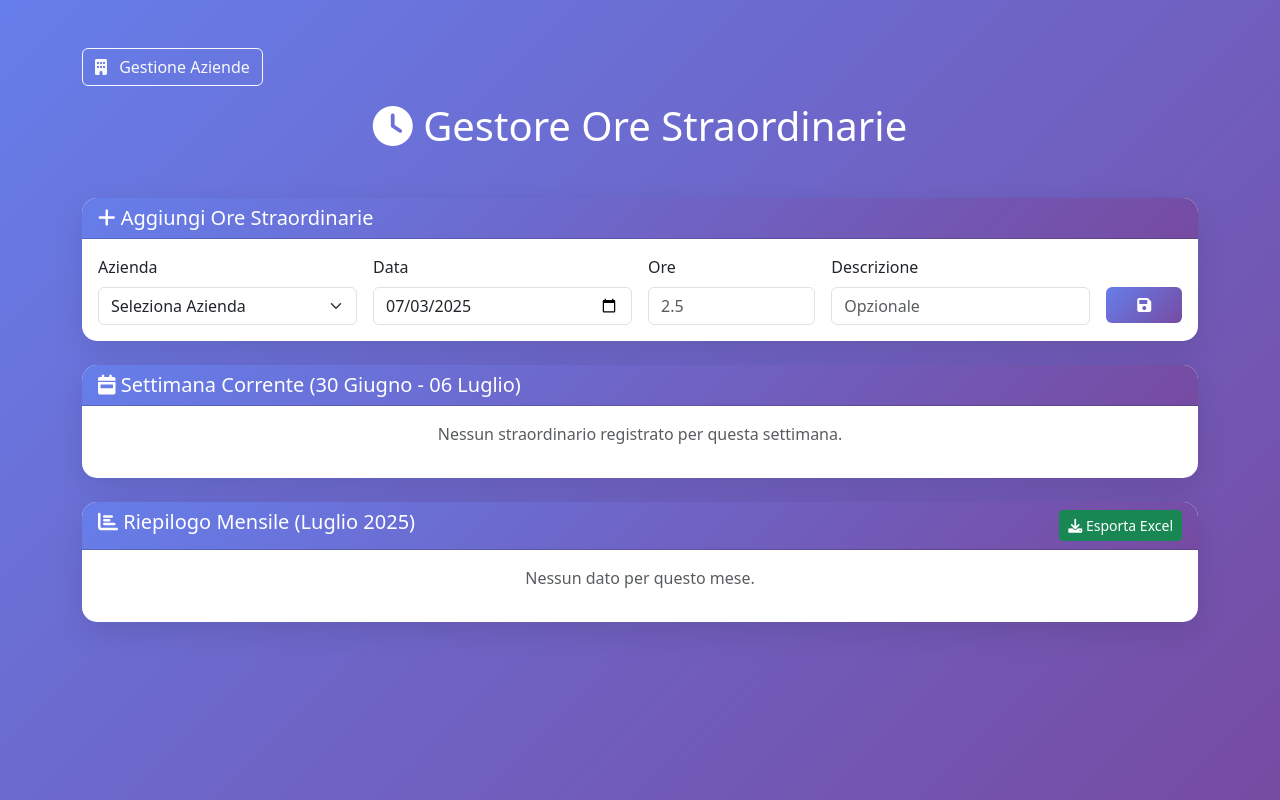
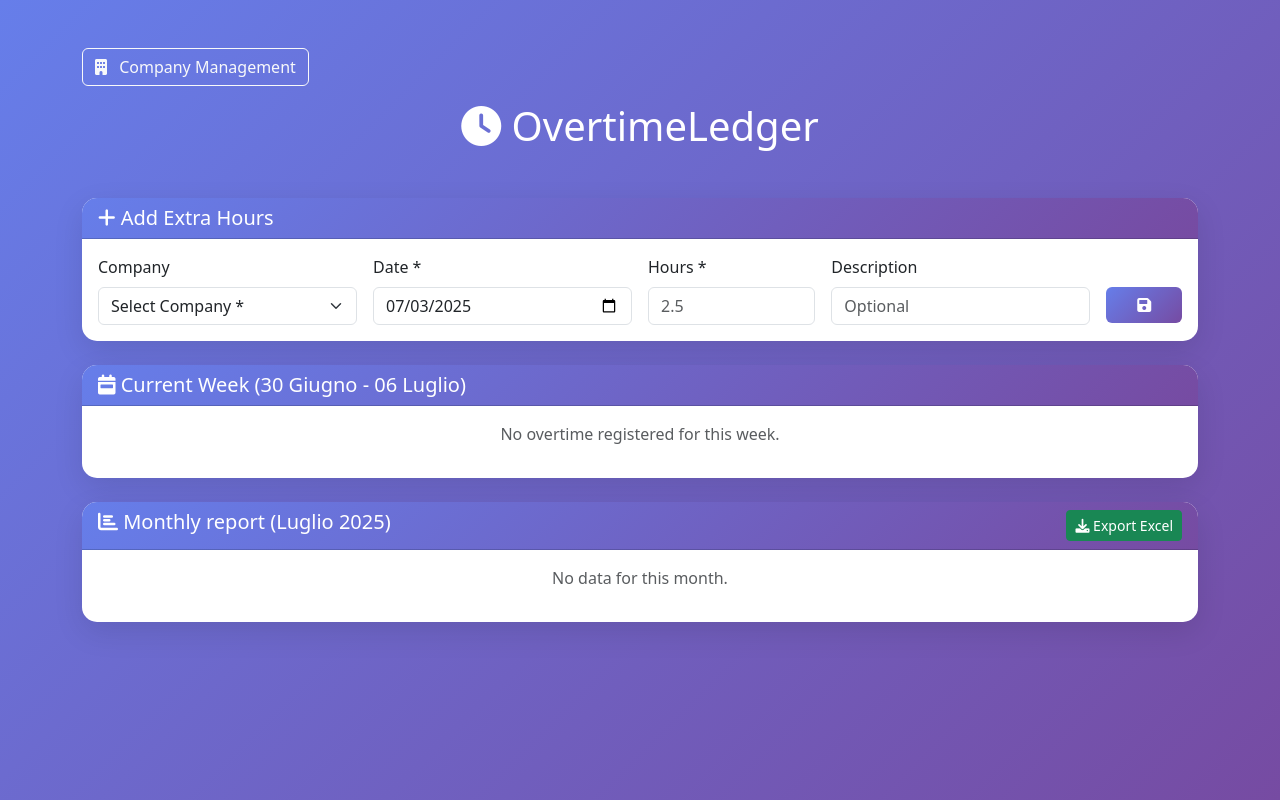
Before and after one commit to Piccios/OvertimeLedger, a PHP site: page / in a window 1280 px wide. Run offline with PHP 8.4, Linux system fonts and the light colour scheme; data comes from the database, SQL or seed files in the repository; tables that the repository leaves empty hold one stand-in row (values such as "Sample post").

Commit message:
Translated comments and strings in config.php, export_excel.php, index.php, manage_companies.php, and test_colors.php to English for improved localization.

```diff
--- a/config.php
+++ b/config.php
@@ -1,11 +1,11 @@
 <?php
-// Configurazione del database
+// Database configuration
 define('DB_HOST', 'localhost');
 define('DB_NAME', 'straordinari');
-define('DB_USER', 'root');  // Cambia questo con il tuo username MySQL
-define('DB_PASS', '');      // Cambia questo con la tua password MySQL
+define('DB_USER', 'root');  // Change this with your MySQL username
+define('DB_PASS', '');      // Change this with your MySQL password
 
-// Creazione della connessione al database
+// Creating database connection
 function getDBConnection() {
     try {
         $pdo = new PDO(
--- a/index.php
+++ b/index.php
@@ -3,7 +3,7 @@ require_once 'config.php';
 
 $pdo = getDBConnection();
 
-// Gestisco le richieste POST
+// Handle POST requests
 if ($_SERVER['REQUEST_METHOD'] === 'POST') {
     if (isset($_POST['action'])) {
         switch ($_POST['action']) {
@@ -16,7 +16,7 @@ if ($_SERVER['REQUEST_METHOD'] === 'POST') {
                 $stmt = $pdo->prepare("INSERT INTO extra_hours (company_id, date, hours, description) VALUES (?, ?, ?, ?) ON DUPLICATE KEY UPDATE hours = ?, description = ?");
                 $stmt->execute([$company_id, $date, $hours, $description, $hours, $description]);
 
-                // Redirect per evitare la ripetizione del form
+                // Redirect to avoid form resubmission
                 header('Location: index.php?success=1');
                 exit;
 
@@ -25,7 +25,7 @@ if ($_SERVER['REQUEST_METHOD'] === 'POST') {
                 $stmt = $pdo->prepare("DELETE FROM extra_hours WHERE id = ?");
                 $stmt->execute([$id]);
 
-                // Redirect per evitare la ripetizione del form
+                // Redirect to avoid form resubmission
                 header('Location: index.php?deleted=1');
                 exit;
 
@@ -39,23 +39,23 @@ if ($_SERVER['REQUEST_METHOD'] === 'POST') {
                 $stmt = $pdo->prepare("UPDATE extra_hours SET company_id = ?, date = ?, hours = ?, description = ? WHERE id = ?");
                 $stmt->execute([$company_id, $date, $hours, $description, $id]);
 
-                // Redirect per evitare la ripetizione del form
+                // Redirect to avoid form resubmission
                 header('Location: index.php?edited=1');
                 exit;
         }
     }
 }
 
-// Recupero le aziende
+// Retrieve companies
 $companies = $pdo->query("SELECT * FROM companies ORDER BY name")->fetchAll();
 
-// Creo un mapping per i colori delle aziende
+// Create mapping for company colors
 $company_colors = [];
 foreach ($companies as $company) {
     $company_colors[$company['id']] = $company['color'] ?? '#6c757d';
 }
 
-// Recupero i dati della settimana corrente
+// Retrieve current week data
 $current_week_start = date('Y-m-d', strtotime('monday this week'));
 $current_week_end = date('Y-m-d', strtotime('sunday this week'));
 
@@ -69,7 +69,7 @@ $stmt = $pdo->prepare("
 $stmt->execute([$current_week_start, $current_week_end]);
 $week_data = $stmt->fetchAll();
 
-// Recupero il riepilogo mensile
+// Retrieve monthly summary
 $current_month = date('Y-m');
 $stmt = $pdo->prepare("
     SELECT c.id as company_id, c.name as company_name, c.color as company_color, SUM(eh.hours) as total_hours
@@ -82,7 +82,7 @@ $stmt = $pdo->prepare("
 $stmt->execute([$current_month]);
 $monthly_summary = $stmt->fetchAll();
 
-// Mesi in italiano
+// Italian months
 $italian_months = [
     'January' => 'Gennaio', 'February' => 'Febbraio', 'March' => 'Marzo',
     'April' => 'Aprile', 'May' => 'Maggio', 'June' => 'Giugno',
@@ -90,7 +90,7 @@ $italian_months = [
     'October' => 'Ottobre', 'November' => 'Novembre', 'December' => 'Dicembre'
 ];
 
-// Giorni in italiano
+// Italian days
 $italian_days = [
     'Mon' => 'Lun', 'Tue' => 'Mar', 'Wed' => 'Mer', 'Thu' => 'Gio',
     'Fri' => 'Ven', 'Sat' => 'Sab', 'Sun' => 'Dom'
@@ -98,19 +98,19 @@ $italian_days = [
 
 $current_month_name = $italian_months[date('F')];
 
-// Funzione per ottenere lo stile del badge dell'azienda
+// Function to get company badge style
 function getCompanyBadgeStyle($color) {
     return "background-color: {$color}; color: " . (isColorDark($color) ? 'white' : 'black') . ";";
 }
 
-// Funzione per determinare se un colore è scuro (per scegliere il colore del testo appropriato)
+// Function to determine if a color is dark (to choose appropriate text color)
 function isColorDark($color) {
     $hex = str_replace('#', '', $color);
     $r = hexdec(substr($hex, 0, 2));
     $g = hexdec(substr($hex, 2, 2));
     $b = hexdec(substr($hex, 4, 2));
 
-    // Calcolo la luminosità usando la formula di luminanza
+    // Calculate brightness using luminance formula
     $brightness = (($r * 299) + ($g * 587) + ($b * 114)) / 1000;
 
     return $brightness < 128;
@@ -206,7 +206,7 @@ function isColorDark($color) {
             <div class="col-12">
                 <a href="manage_companies.php" class="btn btn-outline-light">
                     <i class="fas fa-building me-2"></i>
-                    Gestione Aziende
+                    Company Management
                 </a>
             </div>
         </div>
@@ -214,7 +214,7 @@ function isColorDark($color) {
         <div class="row">
             <div class="col-12">
                 <h1 class="text-white text-center mb-5">
-                    <i class="fas fa-clock"></i> Gestore Ore Straordinarie
+                    <i class="fas fa-clock"></i> OvertimeLedger
                 </h1>
             </div>
         </div>
@@ -224,31 +224,31 @@ function isColorDark($color) {
             <div class="col-12">
                 <div class="card">
                     <div class="card-header">
-                        <h5 class="mb-0"><i class="fas fa-plus"></i> Aggiungi Ore Straordinarie</h5>
+                        <h5 class="mb-0"><i class="fas fa-plus"></i> Add Extra Hours</h5>
                     </div>
                     <div class="card-body">
                         <form method="POST" class="row g-3">
                             <input type="hidden" name="action" value="add">
                             <div class="col-md-3">
-                                <label for="company_id" class="form-label">Azienda</label>
+                                <label for="company_id" class="form-label">Company</label>
                                 <select name="company_id" id="company_id" class="form-select" required>
-                                    <option value="">Seleziona Azienda</option>
+                                    <option value="">Select Company *</option>
                                     <?php foreach ($companies as $company): ?>
                                         <option value="<?= $company['id'] ?>"><?= htmlspecialchars($company['name']) ?></option>
                                     <?php endforeach; ?>
                                 </select>
                             </div>
                             <div class="col-md-3">
-                                <label for="date" class="form-label">Data</label>
+                                <label for="date" class="form-label">Date *</label>
                                 <input type="date" name="date" id="date" class="form-control" value="<?= date('Y-m-d') ?>" required>
                             </div>
                             <div class="col-md-2">
-                                <label for="hours" class="form-label">Ore</label>
+                                <label for="hours" class="form-label">Hours *</label>
                                 <input type="number" name="hours" id="hours" class="form-control" step="0.5" min="0" placeholder="2.5" required>
                             </div>
                             <div class="col-md-3">
-                                <label for="description" class="form-label">Descrizione</label>
-                                <input type="text" name="description" id="description" class="form-control" placeholder="Opzionale">
+                                <label for="description" class="form-label">Description</label>
+                                <input type="text" name="description" id="description" class="form-control" placeholder="Optional">
                             </div>
                             <div class="col-md-1">
                                 <label class="form-label">&nbsp;</label>
@@ -269,22 +269,22 @@ function isColorDark($color) {
                     <div class="card-header">
                         <h5 class="mb-0">
                             <i class="fas fa-calendar-week"></i>
-                            Settimana Corrente (<?= date('d', strtotime($current_week_start)) ?> <?= $italian_months[date('F', strtotime($current_week_start))] ?> - <?= date('d', strtotime($current_week_end)) ?> <?= $italian_months[date('F', strtotime($current_week_end))] ?>)
+                            Current Week (<?= date('d', strtotime($current_week_start)) ?> <?= $italian_months[date('F', strtotime($current_week_start))] ?> - <?= date('d', strtotime($current_week_end)) ?> <?= $italian_months[date('F', strtotime($current_week_end))] ?>)
                         </h5>
                     </div>
                     <div class="card-body">
                         <?php if (empty($week_data)): ?>
-                            <p class="text-muted text-center">Nessun straordinario registrato per questa settimana.</p>
+                            <p class="text-muted text-center">No overtime registered for this week.</p>
                         <?php else: ?>
                             <div class="table-responsive">
                                 <table class="table table-hover">
                                     <thead>
                                         <tr>
-                                            <th>Data</th>
-                                            <th>Azienda</th>
-                                            <th>Ore</th>
-                                            <th>Descrizione</th>
-                                            <th>Azioni</th>
+                                            <th>Date</th>
+                                            <th>Company</th>
+                                            <th>Hours</th>
+                                            <th>Description</th>
+                                            <th>Actions</th>
                                         </tr>
                                     </thead>
                                     <tbody>
@@ -343,15 +343,15 @@ function isColorDark($color) {
                     <div class="card-header">
                         <h5 class="mb-0">
                             <i class="fas fa-chart-bar"></i>
-                            Riepilogo Mensile (<?= $current_month_name ?> <?= date('Y') ?>)
+                            Monthly report (<?= $current_month_name ?> <?= date('Y') ?>)
                             <a href="export_excel.php" class="btn btn-success btn-sm float-end">
-                                <i class="fas fa-download"></i> Esporta Excel
+                                <i class="fas fa-download"></i> Export Excel
                             </a>
                         </h5>
                     </div>
                     <div class="card-body">
                         <?php if (empty($monthly_summary)): ?>
-                            <p class="text-muted text-center">Nessun dato per questo mese.</p>
+                            <p class="text-muted text-center">No data for this month.</p>
                         <?php else: ?>
                             <!-- Totale ore mensili -->
                             <?php
@@ -363,7 +363,7 @@ function isColorDark($color) {
                                         <div class="card-body text-center">
                                             <h4 class="mb-2">
                                                 <i class="fas fa-chart-line me-2"></i>
-                                                Totale Ore Mensili
+                                                Total Monthly Hours
                                             </h4>
                                             <h1 class="display-4 mb-0"><?= $total_monthly_hours ?>h</h1>
                                             <small class="opacity-75"><?= $current_month_name ?> <?= date('Y') ?></small>
@@ -375,7 +375,7 @@ function isColorDark($color) {
                             <!-- Breakdown per azienda -->
                             <h6 class="text-muted mb-3">
                                 <i class="fas fa-building me-2"></i>
-                                Riepilogo per Azienda
+                                Company breakdown
                             </h6>
                             <div class="row">
                                 <?php foreach ($monthly_summary as $summary): ?>
@@ -388,7 +388,7 @@ function isColorDark($color) {
                                                 <h6 class="card-title"><?= htmlspecialchars($summary['company_name']) ?></h6>
                                                 <h3 style="color: <?= $company_color ?>;"><?= $summary['total_hours'] ?>h</h3>
                                                 <small class="text-muted">
-                                                    <?= round(($summary['total_hours'] / $total_monthly_hours) * 100, 1) ?>% del totale
+                                                    <?= round(($summary['total_hours'] / $total_monthly_hours) * 100, 1) ?>% of total
                                                 </small>
                                             </div>
                                         </div>
@@ -408,7 +408,7 @@ function isColorDark($color) {
             <div class="modal-content">
                 <div class="modal-header">
                     <h5 class="modal-title" id="editModalLabel">
-                        <i class="fas fa-edit"></i> Modifica Record
+                        <i class="fas fa-edit"></i> Edit Record
                     </h5>
                     <button type="button" class="btn-close" data-bs-dismiss="modal" aria-label="Close"></button>
                 </div>
@@ -417,7 +417,7 @@ function isColorDark($color) {
                         <input type="hidden" name="action" value="edit">
                         <input type="hidden" name="id" id="edit_id">
                         <div class="mb-3">
-                            <label for="edit_company_id" class="form-label">Azienda</label>
+                            <label for="edit_company_id" class="form-label">Company</label>
                             <select name="company_id" id="edit_company_id" class="form-select" required>
                                 <?php foreach ($companies as $company): ?>
                                     <option value="<?= $company['id'] ?>"><?= htmlspecialchars($company['name']) ?></option>
@@ -425,22 +425,22 @@ function isColorDark($color) {
                             </select>
                         </div>
                         <div class="mb-3">
-                            <label for="edit_date" class="form-label">Data</label>
+                            <label for="edit_date" class="form-label">Date</label>
                             <input type="date" name="date" id="edit_date" class="form-control" required>
                         </div>
                         <div class="mb-3">
-                            <label for="edit_hours" class="form-label">Ore</label>
+                            <label for="edit_hours" class="form-label">Hours</label>
                             <input type="number" name="hours" id="edit_hours" class="form-control" step="0.5" min="0" required>
                         </div>
                         <div class="mb-3">
-                            <label for="edit_description" class="form-label">Descrizione (Opzionale)</label>
+                            <label for="edit_description" class="form-label">Description (Optional)</label>
                             <input type="text" name="description" id="edit_description" class="form-control">
                         </div>
                     </div>
                     <div class="modal-footer">
-                        <button type="button" class="btn btn-secondary" data-bs-dismiss="modal">Annulla</button>
+                        <button type="button" class="btn btn-secondary" data-bs-dismiss="modal">Cancel</button>
                         <button type="submit" class="btn btn-primary">
-                            <i class="fas fa-save"></i> Salva Modifiche
+                            <i class="fas fa-save"></i> Save
                         </button>
                     </div>
                 </form>
@@ -459,7 +459,7 @@ function isColorDark($color) {
                 <button type="button" class="btn-close btn-close-white" data-bs-dismiss="toast" aria-label="Close"></button>
             </div>
             <div class="toast-body">
-                Record aggiunto con successo!
+                Record added successfully!
             </div>
         </div>
     </div>
@@ -474,7 +474,7 @@ function isColorDark($color) {
                 <button type="button" class="btn-close" data-bs-dismiss="toast" aria-label="Close"></button>
             </div>
             <div class="toast-body">
-                Record eliminato con successo!
+                Record deleted successfully!
             </div>
         </div>
     </div>
@@ -489,7 +489,7 @@ function isColorDark($color) {
                 <button type="button" class="btn-close btn-close-white" data-bs-dismiss="toast" aria-label="Close"></button>
             </div>
             <div class="toast-body">
-                Record modificato con successo!
+                Record modified successfully!
             </div>
         </div>
     </div>
@@ -565,7 +565,7 @@ function isColorDark($color) {
     </style>
 
     <script>
-        // Nascondi la notifica dopo 4 secondi e pulisci l'URL
+        // Hide notification after 4 seconds and clean URL
         document.addEventListener('DOMContentLoaded', function() {
             const toasts = ['successToast', 'deleteToast', 'editToast'];
             let hasToast = false;
@@ -583,9 +583,9 @@ function isColorDark($color) {
                 }
             });
 
-            // Pulisci i parametri dell'URL dopo aver mostrato la notifica
+            // Clean URL parameters after showing notification
             if (hasToast) {
-                // Rimuovi i parametri dell'URL senza ricaricare la pagina
+                // Remove URL parameters without reloading the page
                 const url = new URL(window.location);
                 url.searchParams.delete('success');
                 url.searchParams.delete('deleted');
@@ -594,7 +594,7 @@ function isColorDark($color) {
             }
         });
 
-        // Event listeners per la modifica dei record
+        // Event listeners for record editing
         document.addEventListener('click', function(e) {
             if (e.target.closest('.edit-btn')) {
                 const button = e.target.closest('.edit-btn');
@@ -604,20 +604,20 @@ function isColorDark($color) {
                 const hours = button.getAttribute('data-hours');
                 const description = button.getAttribute('data-description');
 
-                // Popola il form di modifica
+                // Populate edit form
                 document.getElementById('edit_id').value = id;
                 document.getElementById('edit_company_id').value = companyId;
                 document.getElementById('edit_date').value = date;
                 document.getElementById('edit_hours').value = hours;
                 document.getElementById('edit_description').value = description;
 
-                // Mostra il modale
+                // Show modal
                 const editModal = new bootstrap.Modal(document.getElementById('editModal'));
                 editModal.show();
             }
         });
 
-        // Funzionalità per il cambio di lingua
+        // Language switching functionality
         document.addEventListener('DOMContentLoaded', function() {
             const languageRadios = document.querySelectorAll('input[name="language"]');
 
```
Also changed, not shown: export_excel.php (+7 -7 lines), manage_companies.php (+13 -13 lines), test_colors.php (+4 -4 lines).
